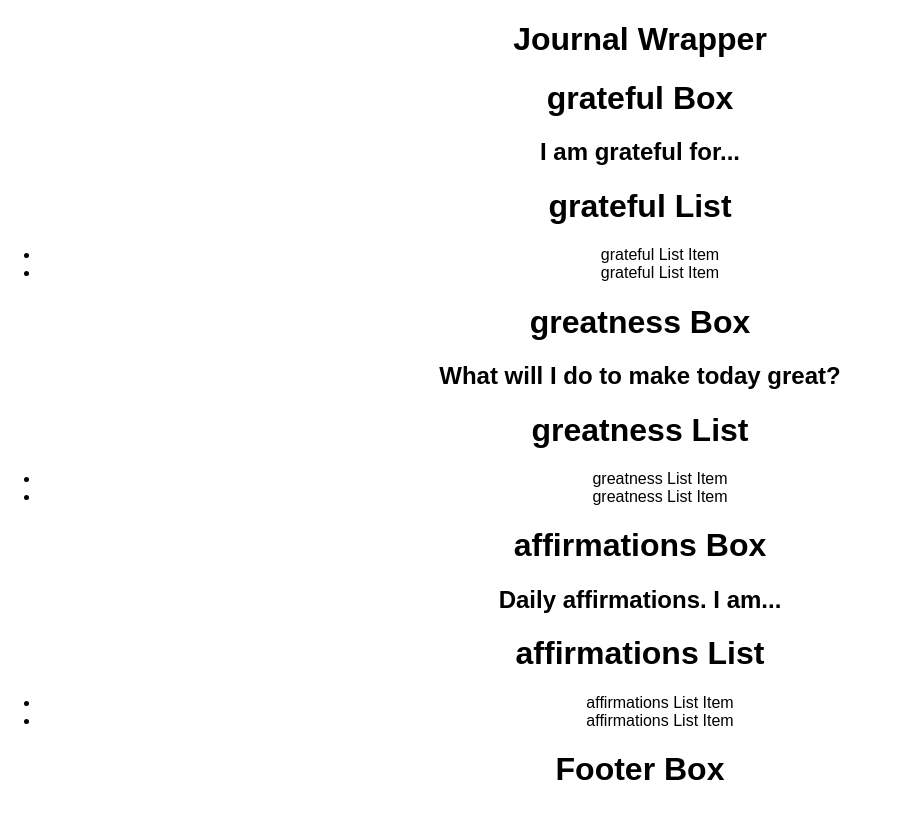
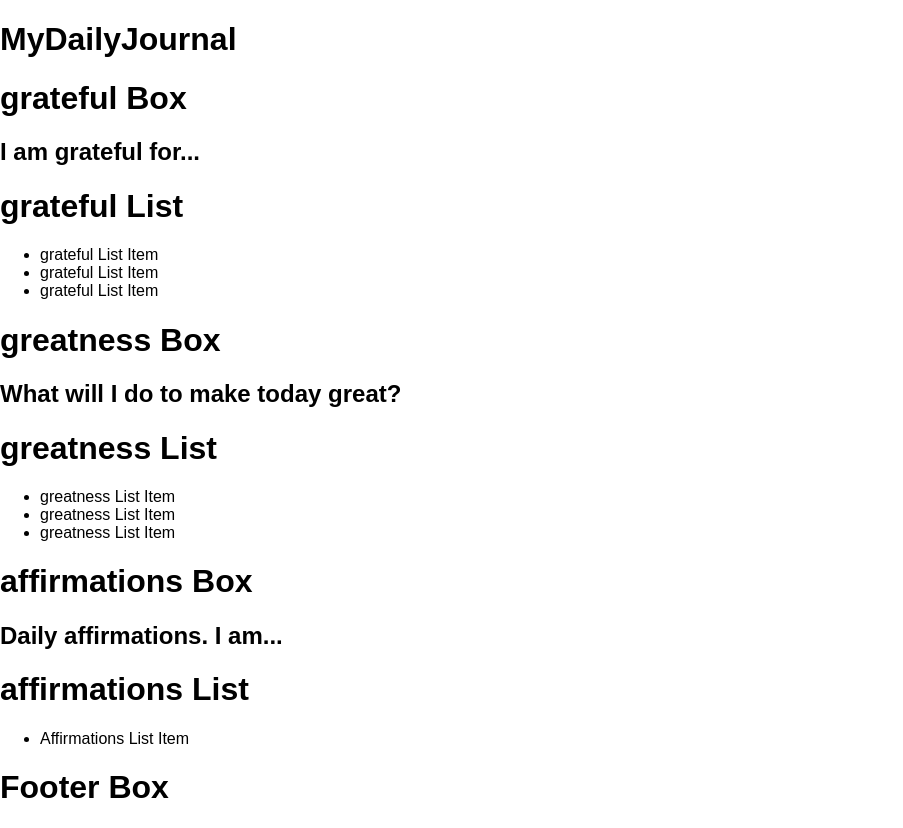
Before and after one commit to SeanCodyDev/mydailyjournal, a React (Create React App) app: page / in a window 1280 px wide. Shown: the whole page, without its empty margins (0-903 px from the left). Built offline with nearby package versions, Linux system fonts and the light colour scheme.

Commit message:
basic styling started

```diff
--- a/src/App.css
+++ b/src/App.css
@@ -1,28 +1,4 @@
 .App {
-  text-align: center;
+  margin: 0;
+  padding: 0;
 }
-
-.App-logo {
-  animation: App-logo-spin infinite 20s linear;
-  height: 80px;
-}
-
-.App-header {
-  background-color: #222;
-  height: 150px;
-  padding: 20px;
-  color: white;
-}
-
-.App-title {
-  font-size: 1.5em;
-}
-
-.App-intro {
-  font-size: large;
-}
-
-@keyframes App-logo-spin {
-  from { transform: rotate(0deg); }
-  to { transform: rotate(360deg); }
-}
--- a/src/Journal.js
+++ b/src/Journal.js
@@ -2,9 +2,10 @@
 import React, { Component } from 'react';
 
 //import components
-// import GratefulBox from './GratefulBox';
-// import GreatnessBox from './GreatnessBox';
 import JournalBox from './JournalBox';
+
+//import styling
+import './journal.css';
 
 
 export class Journal extends React.Component {
@@ -14,10 +15,10 @@ export class Journal extends React.Component {
 		return (
 
 			<div>
-				<h1>Journal Wrapper</h1>
-				<JournalBox type="grateful" />
-				<JournalBox type="greatness" />
-				<JournalBox type="affirmations" />
+				<h1 className="app-title">MyDailyJournal</h1>
+				<JournalBox className="journal-box" type="grateful" />
+				<JournalBox className="journal-box" type="greatness" />
+				<JournalBox className="journal-box" type="affirmations" />
 			</div>
 
 		)
--- a/src/JournalList.js
+++ b/src/JournalList.js
@@ -7,13 +7,27 @@ export class JournalList extends React.Component {
 
 	render() {
 
+		let list;
+
+		if (this.props.type === "affirmations") {
+			list = <div><li>Affirmations List Item</li></div>
+
+		} else {
+			list =
+				<div>
+					<li>{this.props.type} List Item</li>
+					<li>{this.props.type} List Item</li>
+					<li>{this.props.type} List Item</li>
+				</div>
+
+		}
+
 		return (
 
 			<div>
 				<h1>{this.props.type} List</h1>
 				<ul>
-					<li>{this.props.type} List Item</li>
-					<li>{this.props.type} List Item</li>
+					{list}
 				</ul>
 			</div>
 
```
Also changed, not shown: src/journal.css (added).
